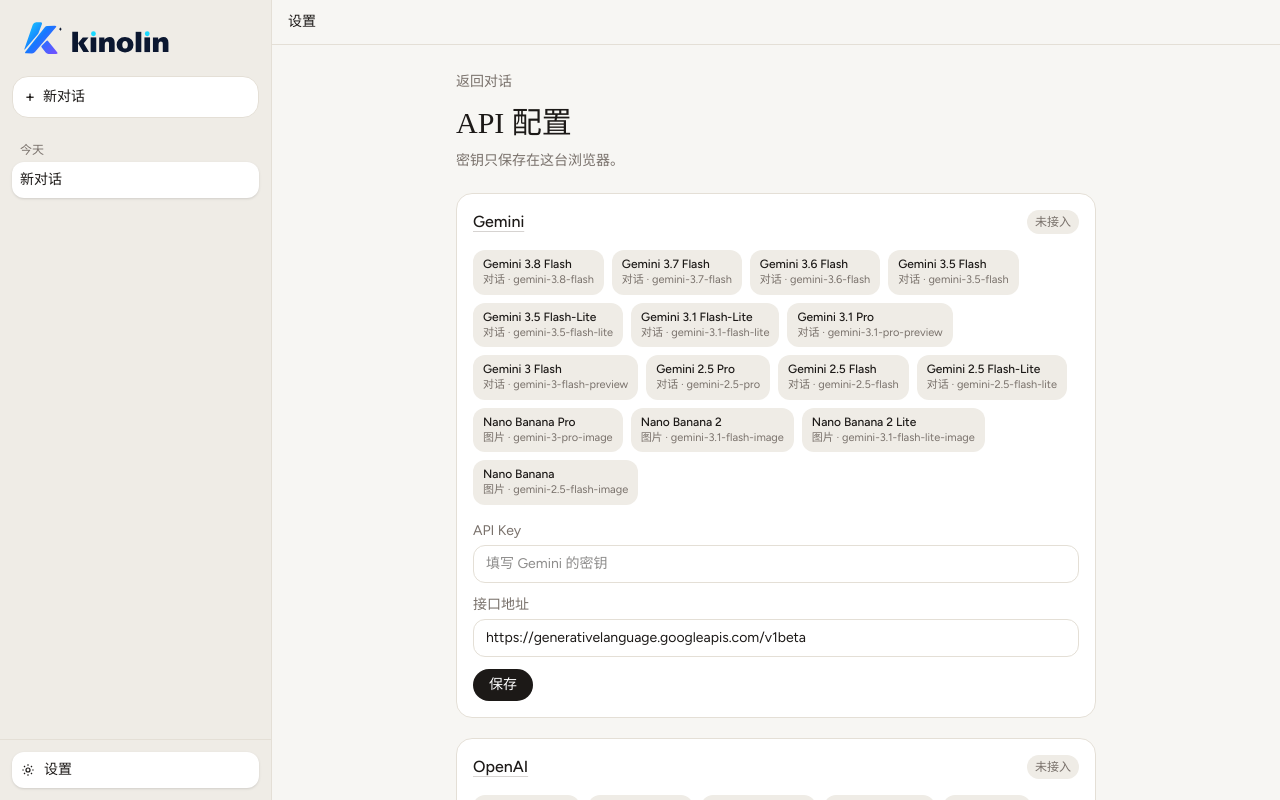
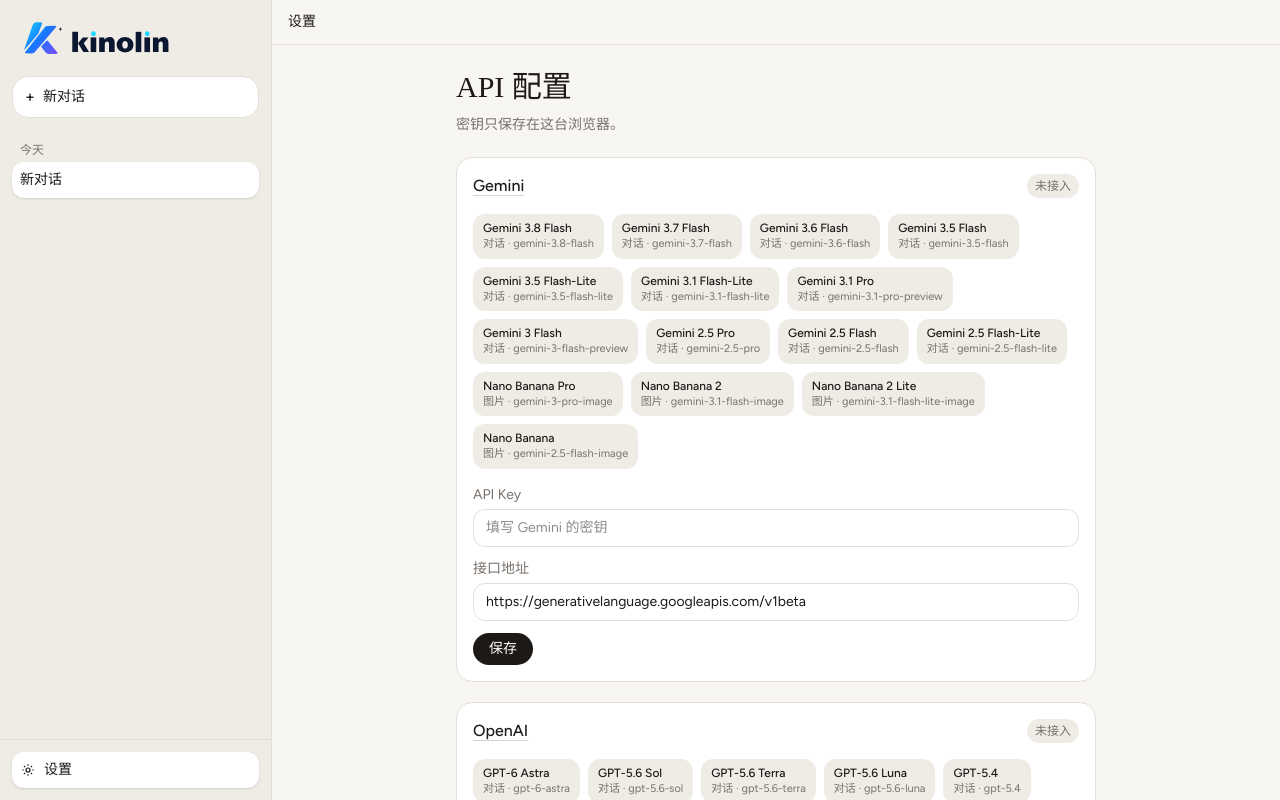
Before and after one commit to zhouzhiouhub/chat, a Vue app: page / in a window 1280 px wide. Both pictures are taken after a click on the button "设置". Built offline with nearby package versions, Linux system fonts and the light colour scheme.

Commit message:
优化 SettingsPanel 组件，移除返回对话按钮以简化界面，同时在聊天存储逻辑中确保设置面板在无消息时关闭，提升用户体验。

```diff
--- a/src/components/SettingsPanel.vue
+++ b/src/components/SettingsPanel.vue
@@ -44,8 +44,7 @@
 <template>
   <div class="min-h-0 flex-1 overflow-y-auto">
     <div class="mx-auto w-full max-w-2xl px-4 py-6">
-      <button class="text-sm text-stone-500 hover:text-ink" @click="store.closeSettings()">返回对话</button>
-      <h2 class="mt-3 font-serif text-3xl">API 配置</h2>
+      <h2 class="font-serif text-3xl">API 配置</h2>
       <p class="mt-2 text-sm leading-6 text-stone-500">
         密钥只保存在这台浏览器。
       </p>
--- a/src/lib/store.ts
+++ b/src/lib/store.ts
@@ -1110,6 +1110,7 @@
       const currentChat = chats.value.find((chat) => chat.id === activeId.value)
       if (currentChat && currentChat.messages.length === 0) {
         sidebarOpen.value = false
+        settingsOpen.value = false
         return
       }
       const chat = emptyChat()
@@ -1119,11 +1120,13 @@
       attachments.value = []
       pendingTool.value = null
       sidebarOpen.value = false
+      settingsOpen.value = false
       persist()
     },
     selectChat(id: string) {
       activeId.value = id
       sidebarOpen.value = false
+      settingsOpen.value = false
       persist()
     },
     deleteChat(id: string) {
```
